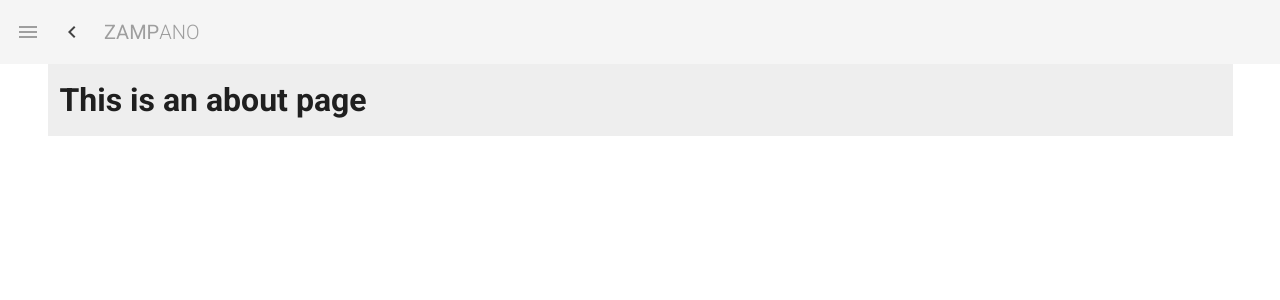
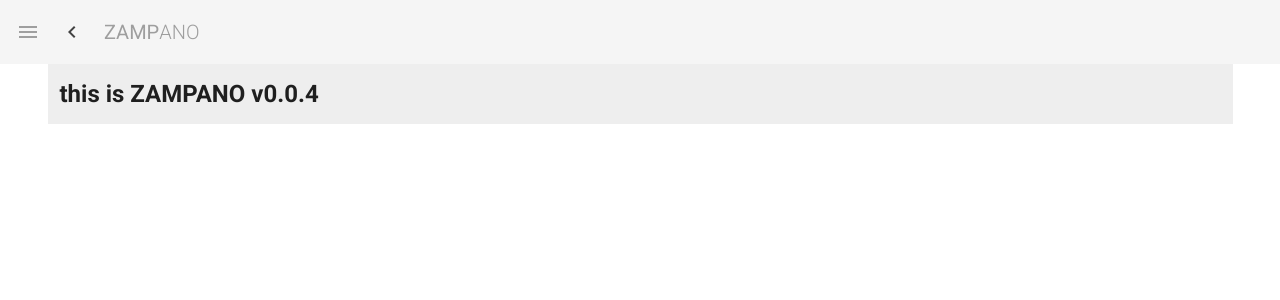
Before and after one commit to m1markus/zampino, a Vue app in the folder ui-vuetify/: page /about in a window 1280 px wide. Shown: the top 300 px of the page. Built offline with nearby package versions, Linux system fonts and the light colour scheme.

Commit message:
Update About view

```diff
--- a/ui-vuetify/src/views/About.vue
+++ b/ui-vuetify/src/views/About.vue
@@ -2,7 +2,7 @@
     <v-container class="grey lighten-3">
       <v-row>
         <v-col cols="12">
-            <h1>This is an about page</h1>
+            <h2>this is ZAMPANO v0.0.4</h2>
         </v-col>
       </v-row>
     </v-container>
```
